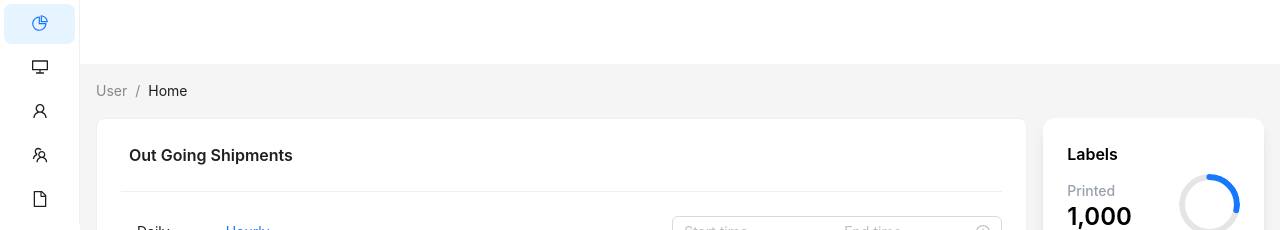
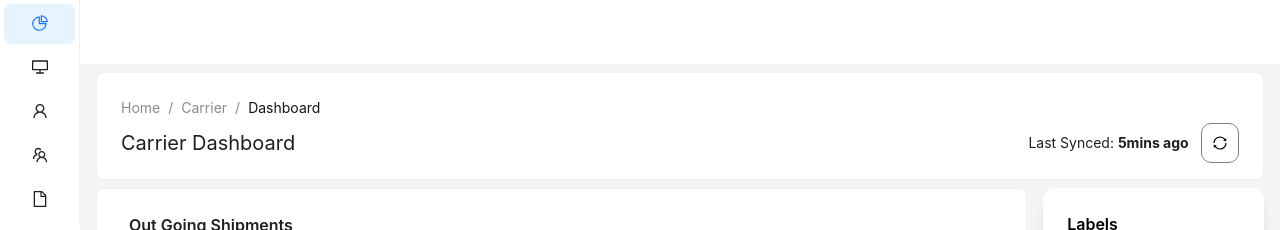
Before and after one commit to KanchanaSW/dashboard-nextjs, a Next.js app: page / in a window 1280 px wide. Shown: the top 230 px of the page. Built offline with nearby package versions, Linux system fonts and the light colour scheme.

Commit message:
header breadcrumb UI done

```diff
--- /dev/null
+++ b/app/components/HeaderBreadcrumbCard.jsx
@@ -0,0 +1,32 @@
+import { Breadcrumb, Card } from "antd";
+import React from "react";
+import {
+    SyncOutlined
+  } from "@ant-design/icons";
+
+const HeaderBreadCrumbCard = () => {
+  return (
+    <Card className="p-0 m-0">
+      <div>
+        <Breadcrumb
+            items={[{ title: "Home",className: 'text-sm text-[#8C8C8C]' }, { title: "Carrier",className: 'text-sm text-[#8C8C8C]'  }, { title: "Dashboard",className: 'text-sm text-[#141414]'  }]}
+          />
+
+          <div className="flex justify-between items-center mt-1 -mb-2">
+            <p className="text-xl text-[141414] text-semibold">Carrier Dashboard</p>
+
+            <div className="flex justify-between items-center">
+                <p className="mr-3 text-sm">Last Synced: <b>5mins ago</b></p>
+
+                <button className="sync-button">
+                    <SyncOutlined size={16}  />
+                </button>
+            </div>
+
+          </div>
+      </div>
+    </Card>
+  );
+};
+
+export default HeaderBreadCrumbCard;
--- a/app/components/OutgoingShipmentsChart.jsx
+++ b/app/components/OutgoingShipmentsChart.jsx
@@ -30,7 +30,7 @@
     yField: "value",
     seriesField: "type",
     smooth: true,
-    height: 385,
+    height: 377,
     legend: false,
     tooltip: {
       showMarkers: false,
--- a/app/globals.css
+++ b/app/globals.css
@@ -37,3 +37,12 @@
   cursor: pointer;
   transition: all 0.2s;
 }
+
+.sync-button {
+  padding: 0.5rem 0.7rem;
+  background-color: var(--primary-color);
+  color: #000;
+  border: 1px solid gray;
+  border-radius: 10px;
+  cursor: pointer;
+}
--- a/app/page.jsx
+++ b/app/page.jsx
@@ -12,6 +12,7 @@
   UserOutlined,
 } from "@ant-design/icons";
 import { Breadcrumb, Layout, Menu, theme } from "antd";
+import HeaderBreadCrumbCard from "./components/HeaderBreadcrumbCard";
 const { Header, Content, Footer, Sider } = Layout;
 
 function getItem(label, key, icon, children) {
@@ -123,18 +124,23 @@
             margin: "0 16px",
           }}
         >
-          <Breadcrumb
+          {/* <Breadcrumb
             style={{
               margin: "16px 0",
             }}
             items={[{ title: "User" }, { title: "Home" }]}
-          />
+          /> */}
 
           <div
             style={{
               minHeight: "100vh",
             }}
           >
+            <div  className="my-2">
+              <HeaderBreadCrumbCard />
+
+            </div>
+
             <div className="grid grid-cols-5 grid-rows-5 gap-4">
               <div className="col-span-4">
                 <OutgoingShipmentChart data={outgoingShipmentsData} />
```
